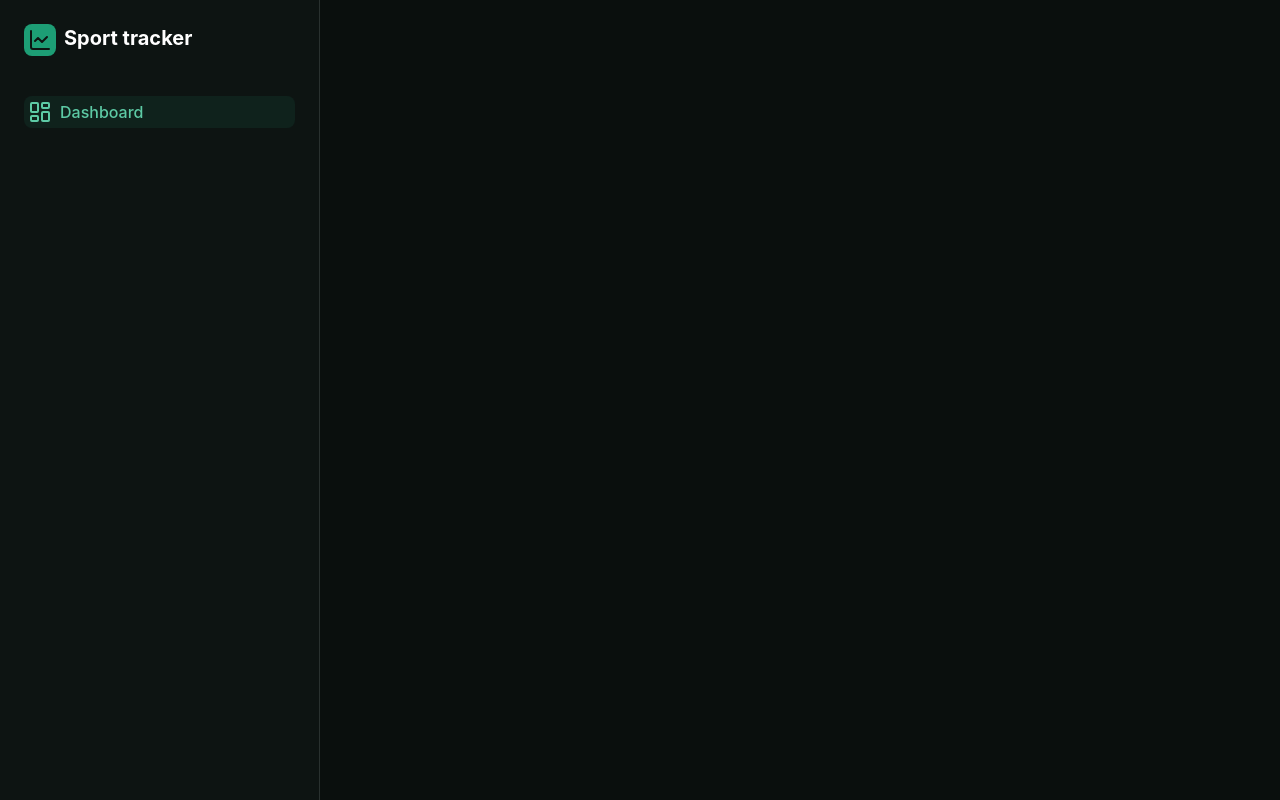
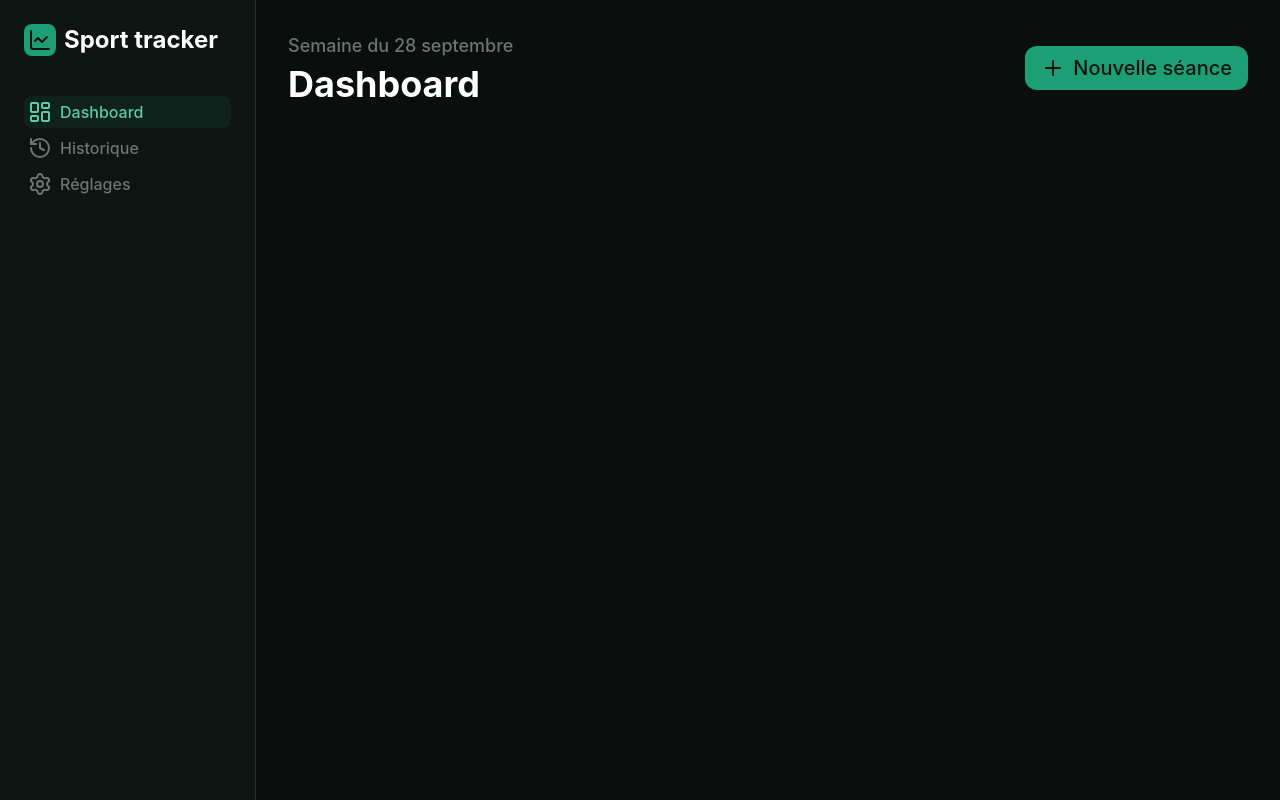
Before and after one commit to Erynill/sport-tracker, a React (Vite) app: page / in a window 1280 px wide. Built offline with nearby package versions, Linux system fonts and the light colour scheme.

Commit message:
FINISHED:feat/button component // INPROGRESS:feat/dashboard, history, settings

```diff
--- a/src/App.css
+++ b/src/App.css
@@ -9,3 +9,11 @@
   --color-accent-soft: #5dcaa5;
   --color-muted: #6b7570;
 }
+
+span {
+  @apply text-muted text-lg;
+}
+
+h1 {
+  @apply text-4xl font-bold;
+}
--- a/src/App.tsx
+++ b/src/App.tsx
@@ -2,6 +2,8 @@ import { HashRouter, Route, Routes } from "react-router-dom";
 import "./App.css";
 import Layout from "./components/Layout";
 import Dashboard from "./pages/Dashboard";
+import History from "./pages/History";
+import Settings from "./pages/Settings";
 
 function App() {
   return (
@@ -9,6 +11,8 @@ function App() {
       <Routes>
         <Route element={<Layout />}>
           <Route path="/" element={<Dashboard />} />
+          <Route path="/history" element={<History />} />
+          <Route path="/settings" element={<Settings />} />
         </Route>
       </Routes>
     </HashRouter>
--- a/src/components/Layout.tsx
+++ b/src/components/Layout.tsx
@@ -1,25 +1,30 @@
-import { ChartLine, LayoutDashboard } from "lucide-react";
+import { ChartLine, LayoutDashboard, RotateCcwClock, Settings } from "lucide-react";
 import { Outlet, NavLink } from "react-router-dom";
 
-const links = [{ to: "/", label: "Dashboard", icon: LayoutDashboard }];
+const links = [
+  { to: "/", label: "Dashboard", icon: LayoutDashboard },
+  { to: "/history", label: "Historique", icon: RotateCcwClock },
+  { to: "/settings", label: "Réglages", icon: Settings },
+];
 
 export default function Layout() {
   return (
-    <div className="flex h-screen bg-app text-white">
-      <aside className="flex flex-col w-1/4 bg-sidebar p-6 border-muted/30 border-r gap-10">
-        <div className="flex flex-row gap-2">
+    <div className="flex h-screen bg-app text-white font-medium">
+      <aside className="flex flex-col w-1/5 bg-sidebar p-6 border-muted/30 border-r gap-10">
+        <div className="flex flex-row gap-2 items-center">
           <div className="bg-accent p-1 rounded-lg">
             <ChartLine className="text-sidebar" />
           </div>
-          <span className="font-bold text-xl">Sport tracker</span>
+          <p className="font-bold text-2xl">Sport tracker</p>
         </div>
         <nav className="flex flex-col gap-1">
           {links.map(({ to, label, icon: Icon }) => (
             <NavLink
+              key={to}
               to={to}
               end={to === "/"}
               className={({ isActive }) =>
-                `flex flex-row gap-2 p-1 rounded-lg ${isActive ? "bg-accent/10 font-medium text-accent-soft" : "text-muted"}`
+                `flex flex-row gap-2 p-1 rounded-lg transition-colors ${isActive ? "bg-accent/10 text-accent-soft" : "text-muted hover:bg-card hover:text-white/80"}`
               }
             >
               <Icon />
@@ -28,7 +33,7 @@ export default function Layout() {
           ))}
         </nav>
       </aside>
-      <main>
+      <main className="p-8 w-4/5">
         <Outlet />
       </main>
     </div>
--- /dev/null
+++ b/src/components/ui/Button.tsx
@@ -0,0 +1,20 @@
+import { ButtonHTMLAttributes } from "react";
+
+interface ButtonProps extends ButtonHTMLAttributes<HTMLButtonElement> {
+  variant?: "primary";
+}
+
+const buttonColor = {
+  primary:
+    "flex items-center gap-2 text-sidebar font-medium bg-accent p-2 px-4 rounded-xl cursor-pointer transition-all hover:bg-accent-soft hover:scale-110 disabled:cursor-not-allowed disabled:bg-muted disabled:scale-100",
+};
+
+export default function Button({ variant = "primary", children, ...props }: ButtonProps) {
+  return (
+    <>
+      <button className={buttonColor[variant]} {...props}>
+        {children}
+      </button>
+    </>
+  );
+}
--- a/src/pages/Dashboard.tsx
+++ b/src/pages/Dashboard.tsx
@@ -1,3 +1,29 @@
+import { Plus } from "lucide-react";
+import Button from "../components/ui/Button";
+
+function getCurrentWeekLabel(): String {
+  const currentDate = new Date();
+  const startCurrentWeek = new Date(currentDate);
+  startCurrentWeek.setDate(currentDate.getDate() - currentDate.getDay() + 1);
+
+  return startCurrentWeek.toLocaleDateString("fr-FR", { day: "numeric", month: "long" });
+}
+
 export default function Dashboard() {
-  return <></>;
+  return (
+    <>
+      <header className="flex justify-between">
+        <div>
+          <span>Semaine du {getCurrentWeekLabel()}</span>
+          <h1 className="pt-1">Dashboard</h1>
+        </div>
+        <div className="self-center text-xl">
+          <Button>
+            <Plus />
+            Nouvelle séance
+          </Button>
+        </div>
+      </header>
+    </>
+  );
 }
--- /dev/null
+++ b/src/pages/History.tsx
@@ -0,0 +1,18 @@
+import { Plus } from "lucide-react";
+import Button from "../components/ui/Button";
+
+export default function History() {
+  return (
+    <>
+      <header className="flex justify-between">
+        <h1 className="pt-1">Historique des séances</h1>
+        <div className="self-center text-xl">
+          <Button>
+            <Plus />
+            Nouvelle séance
+          </Button>
+        </div>
+      </header>
+    </>
+  );
+}
--- /dev/null
+++ b/src/pages/Settings.tsx
@@ -0,0 +1,9 @@
+export default function Settings() {
+  return (
+    <>
+      <header>
+        <h1>Réglages</h1>
+      </header>
+    </>
+  );
+}
```
